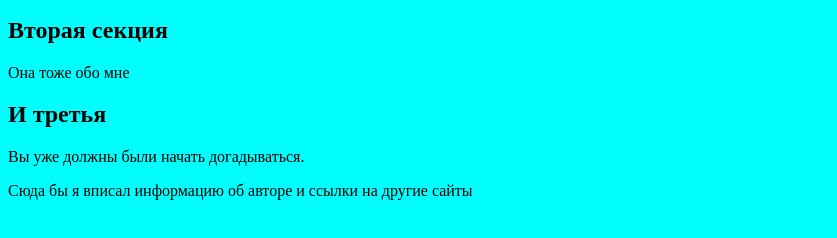
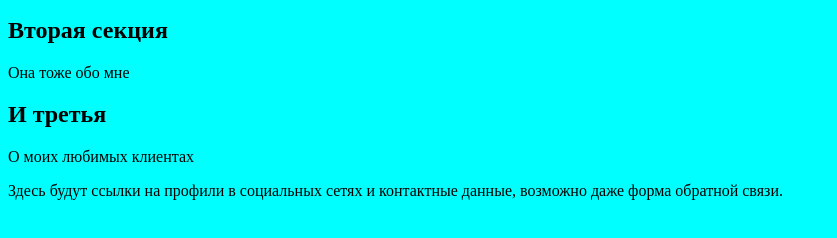
Before and after one commit to DenisChirik/olgachirik.github.io, a plain HTML site: page olgachirik.github.io/index.html in a window 1280 px wide. Shown: the part 306-544 px from the top of the page, without its empty margins (0-837 px from the left). Drawn offline with Linux system fonts and the light colour scheme.

Commit message:
New site Olga Chirik

```diff
--- a/olgachirik.github.io/index.html
+++ b/olgachirik.github.io/index.html
@@ -33,12 +33,14 @@
           </section>
           <section>
             <h2>И третья</h2>
-            <p>Вы уже должны были начать догадываться.</p>
+            <p>О моих любимых клиентах</p>
           </section>
         </article>
       </main>
       <footer>
-        <p>Сюда бы я вписал информацию об авторе и ссылки на другие сайты</p>
+        <p>Здесь будут ссылки на профили в социальных сетях
+          и контактные данные, возможно даже форма обратной связи.
+        </p>
       </footer>
       <!-- сюда можно подключить jquery <script src="scripts/app.js" defer></script> -->
 
```
